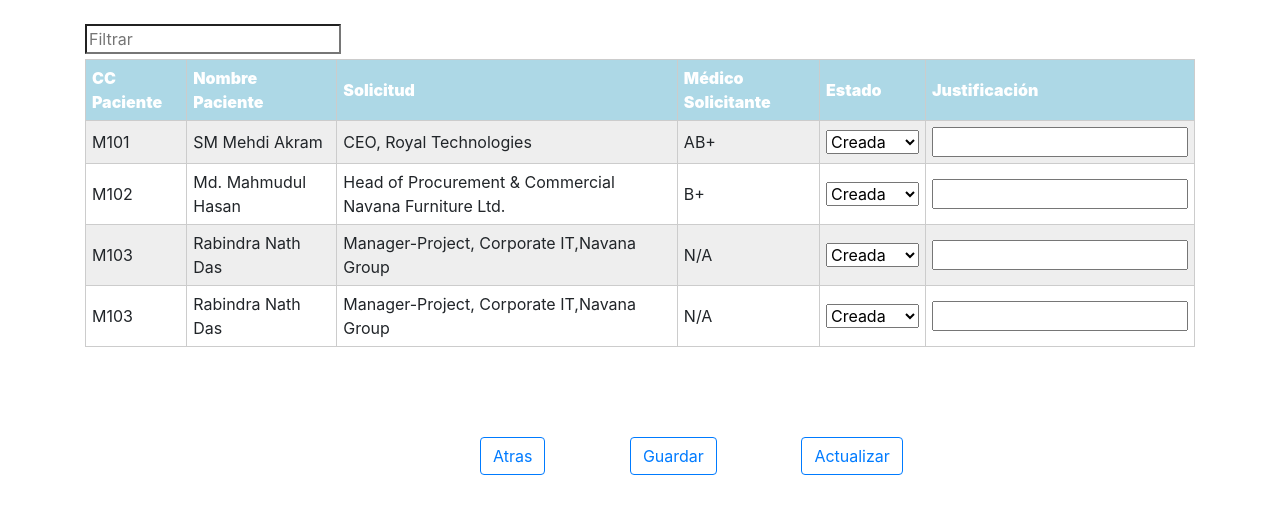
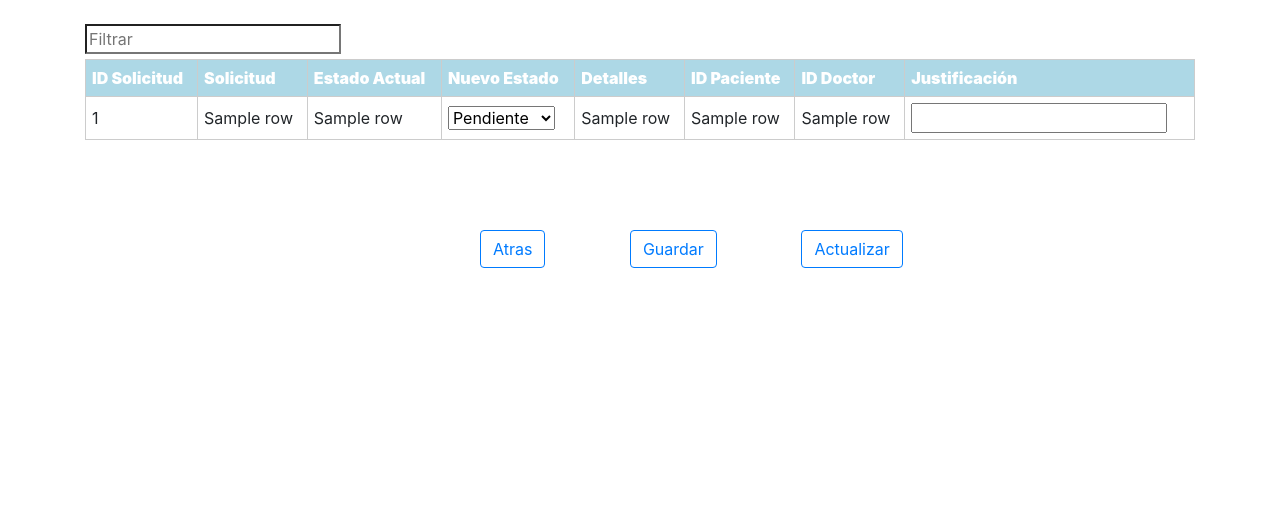
Before and after one commit to icaldasr/GranEscala_grupoA, a Flask app: template templates/solicitudes.html in a window 1280 px wide. Shown: the part 89-603 px from the top of the page. Run offline with Flask 2, Linux system fonts and the light colour scheme; the template is opened without the code that fills it: most values are stand-ins (such as "Sample title", 1, 10 or a date in 2020); parts of the project's set-up code (start-up, migrations or seed data) failed here and were passed over; some libraries are stand-ins or nearby versions.

Commit message:
Solicitudes
- Falta actualizarlas

```diff
--- a/my_app.py
+++ b/my_app.py
@@ -227,8 +227,8 @@ def registrarAdministrador():
 def solicitudes():
     if "user" in session:
         usuario = session["user"]
-        sis.mostrarSolicitudes()
-        return render_template("solicitudes.html")
+        solicitudes = sis.mostrarSolicitudes()
+        return render_template("solicitudes.html",solicitudes = solicitudes)
     else:
         message = '¡Primero debes iniciar sesión!'
         flash(message,"error")
@@ -253,7 +253,7 @@ def citaPaciente():
         horaActual = time.strftime("%H:%M:%S", hora)
         fechaAct = date.today() #https://www.programiz.com/python-programming/datetime/current-datetime
         idDoctor = doc.getNumeroDoc()
-        idPaciente = 333333
+        idPaciente = 34567
         #recibir = sis.recibirTokenHCCORE()
         #print(fechaAct)
         #print(current_time)
--- a/templates/solicitudes.html
+++ b/templates/solicitudes.html
@@ -76,91 +76,41 @@
         <table class="members_details">
             <thead>
                 <tr>
-                    <th class="members_id text_align_center"><b>CC Paciente</b></th>
-                    <th class="members_name text_align_center"><b>Nombre Paciente</b></th>
-                    <th class="members_position text_align_center"><b>Solicitud</b></th>
-                    <th class="members_blood_group text_align_center"><b>Médico Solicitante</b></th>
-                    <th class="members_address text_align_center"><b>Estado</b></th>
+                    <th class="members_id text_align_center"><b>ID Solicitud</b></th>
+                    <th class="members_name text_align_center"><b>Solicitud</b></th>
+                    <th class="members_position text_align_center"><b>Estado Actual</b></th>
+                    <th class="members_address text_align_center"><b>Nuevo Estado</b></th>
+                    <th class="members_blood_group text_align_center"><b>Detalles</b></th>
+                    <th class="members_address text_align_center"><b>ID Paciente</b></th>
+                    <th class="members_address text_align_center"><b>ID Doctor</b></th>
+
                     <th class="members_address text_align_center"><b>Justificación</b></th>
                 </tr>
             </thead>
             <tbody>
             <tr>
-                <td class="members_id text_align_center">M101</td>
-                <td class="members_name">SM Mehdi Akram
-                </td><td class="members_position">CEO, Royal Technologies</td>
-                <td class="members_blood_group text_align_center">AB+</td>
+                {% for row in solicitudes %}
+                    <tr>
+                      <td>{{ row[0] }}</td>
+                      <td>{{ row[1] }}</td>
+                      <td>{{ row[2] }}</td>
                       <td >
-
                         <select name="OS" >
-                            <option value="1">Creada</option>
-                            <option value="2">Aceptar</option>
-                            <option value="3">Rechazar</option>
+                            <option value="1">Pendiente</option>
+                            <option value="2">Aprobado</option>
+                            <option value="3">Rechazado</option>
                         </select>
-
                       </td>
-
-
+                      <td>{{ row[3] }}</td>
+                      <td>{{ row[4] }}</td>
+                      <td>{{ row[5] }}</td>
                       <td>
                             <input type="text" name="justificacion">
                       </td>
+
                     </tr>
+                {% endfor %}
 
-            <tr>
-                <td class="members_id text_align_center">M102</td>
-                <td class="members_name">Md. Mahmudul Hasan
-                </td><td class="members_position">Head of Procurement &amp; Commercial Navana Furniture Ltd.</td>
-                <td class="members_blood_group text_align_center">B+</td>
-                <td >
-                    <select name="OS" >
-                            <option value="1">Creada</option>
-                            <option value="2">Aceptar</option>
-                            <option value="3">Rechazar</option>
-                    </select>
-                </td>
-                <td>
-                    <input type="text" name="justificacion">
-                </td>
-            </tr>
-
-            <tr>
-
-                <td class="members_id text_align_center">M103</td>
-                <td class="members_name">Rabindra Nath Das
-                </td><td class="members_position">Manager-Project, Corporate IT,Navana Group</td>
-                <td class="members_blood_group text_align_center">N/A</td>
-                <td >
-                    <select name="OS" >
-                            <option value="1">Creada</option>
-                            <option value="2">Aceptar</option>
-                            <option value="3">Rechazar</option>
-                    </select>
-                </td>
-                <td>
-                    <input type="text" name="justificacion">
-                </td>
-            </tr>
-
-            <tr>
-
-                <td class="members_id text_align_center">M103</td>
-                <td class="members_name">Rabindra Nath Das
-                </td><td class="members_position">Manager-Project, Corporate IT,Navana Group</td>
-                <td class="members_blood_group text_align_center">N/A</td>
-
-                <td >
-                    <select name="OS" >
-                            <option value="1">Creada</option>
-                            <option value="2">Aceptar</option>
-                            <option value="3">Rechazar</option>
-                    </select>
-                    <!-- <div class="form-check" align="center">
-                        <input type="checkbox" class="form-check-input" id="exampleCheck1">
-                    </div> -->
-                </td>
-                <td>
-                    <input type="text" name="justificacion">
-                </td>
             </tr>
 
 
```
Also changed, not shown: clases/Gestor.py (+1 -7 lines), clases/Sistema.py (+6 -2 lines). Lines whose indentation alone changed are shown as unchanged.
